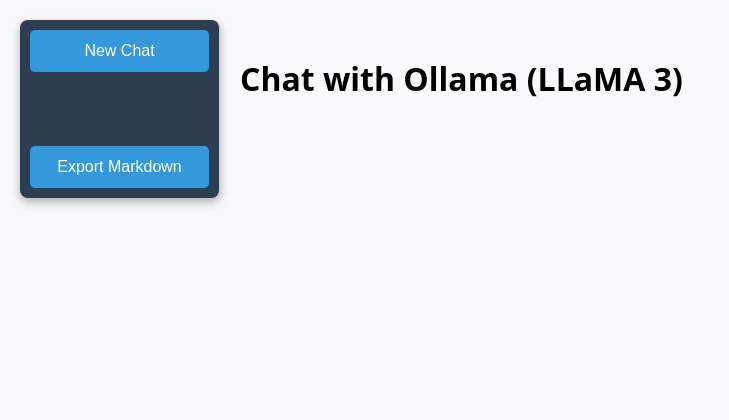
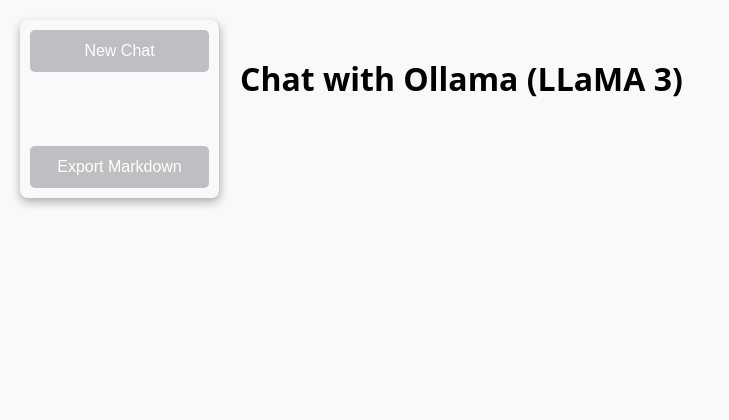
Before and after one commit to stela2502/flask_ollama_web, a Flask app: page / in a window 1280 px wide. Shown: the top 420 px of the page, without its empty margins (0-729 px from the left). Run offline with Flask 3, Linux system fonts and the light colour scheme; some libraries are stand-ins or nearby versions.

Commit message:
binary should now be installed...

```diff
--- a/flask_ollama_web/templates/index.html
+++ b/flask_ollama_web/templates/index.html
@@ -87,7 +87,7 @@
               top: 20px;          /* 20px from bottom */
               left: 20px;            /* 20px from left */
               width: 220px;
-              background: #2c3e50;
+              background: #f8f9fa;
               color: white;
               padding: 20px;
               box-sizing: border-box;
@@ -100,7 +100,7 @@
           }
 
           #sidebar button {
-            background: #3498db;
+            background: #bebfc2;
             border: none;
             color: white;
             padding: 12px;
@@ -110,7 +110,7 @@
             transition: background 0.3s ease;
           }
           #sidebar button:hover {
-            background: #2980b9;
+            background: #757d74;
           }
     </style>
     <script>
--- a/pyproject.toml
+++ b/pyproject.toml
@@ -6,7 +6,7 @@
     {name = "Stefan Lang",email = "Stefan.Lang@med.lu.se"}
 ]
 readme = "README.md"
-requires-python = ">=3.8"
+requires-python = ">=3.9"
 dependencies = [
     "flask (>=3.1.1,<4.0.0)",
     "requests (>=2.32.3,<3.0.0)",
@@ -16,6 +16,8 @@
     "flask_ollama_web/templates/*.html"
 ]
 
+[project.scripts]
+flask_ollama_web = "flask_ollama_web.cli:main"
 
 [build-system]
 requires = ["poetry-core>=2.0.0,<3.0.0"]
--- a/run.py
+++ /dev/null
@@ -1,5 +0,0 @@
-from flask_ollama_web.routes import app
-
-
-if __name__ == "__main__":
-    app.run(host="0.0.0.0", port=8080)
```
Also changed, not shown: flask_ollama_web/cli.py (added, +9 -0 lines), 1 other file.
